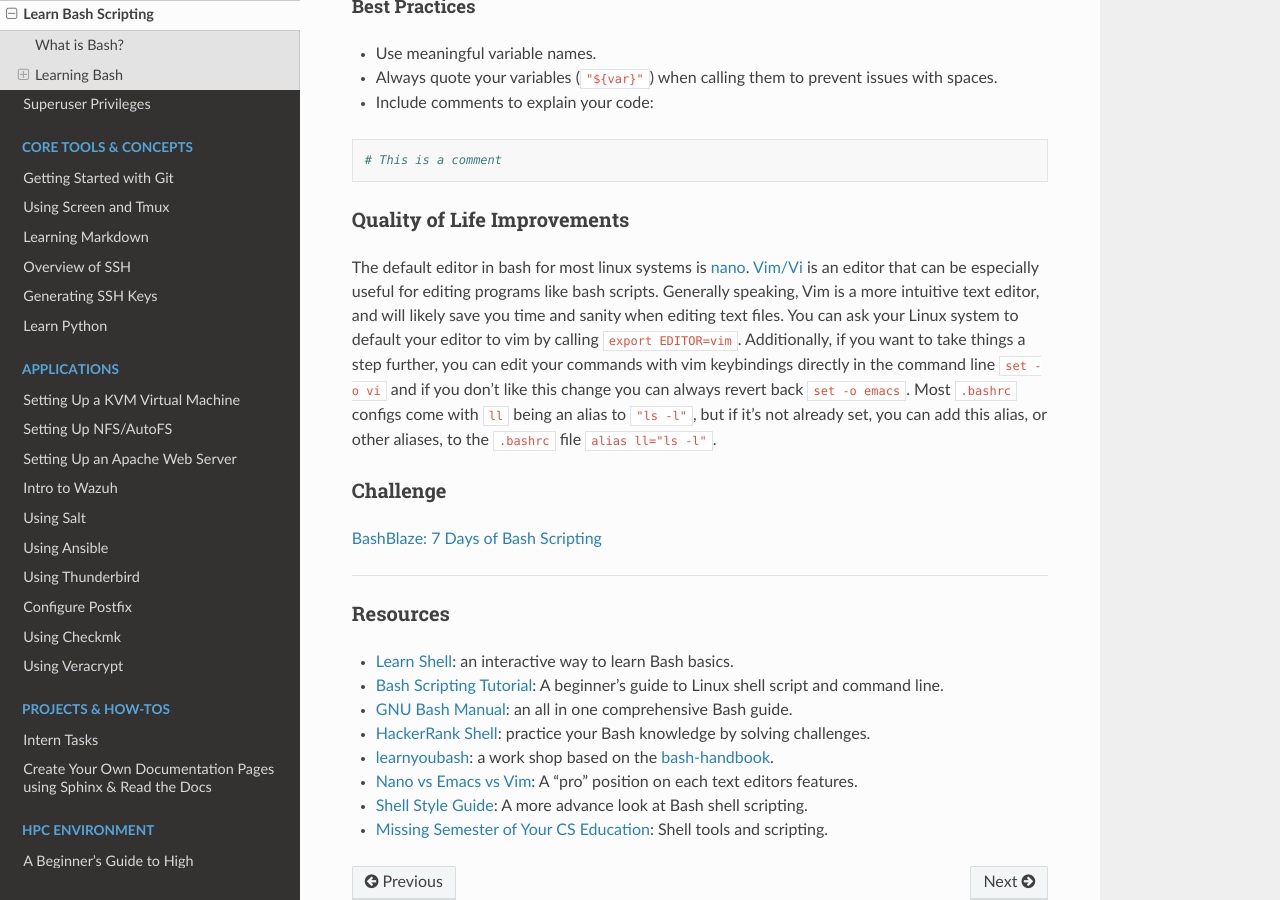
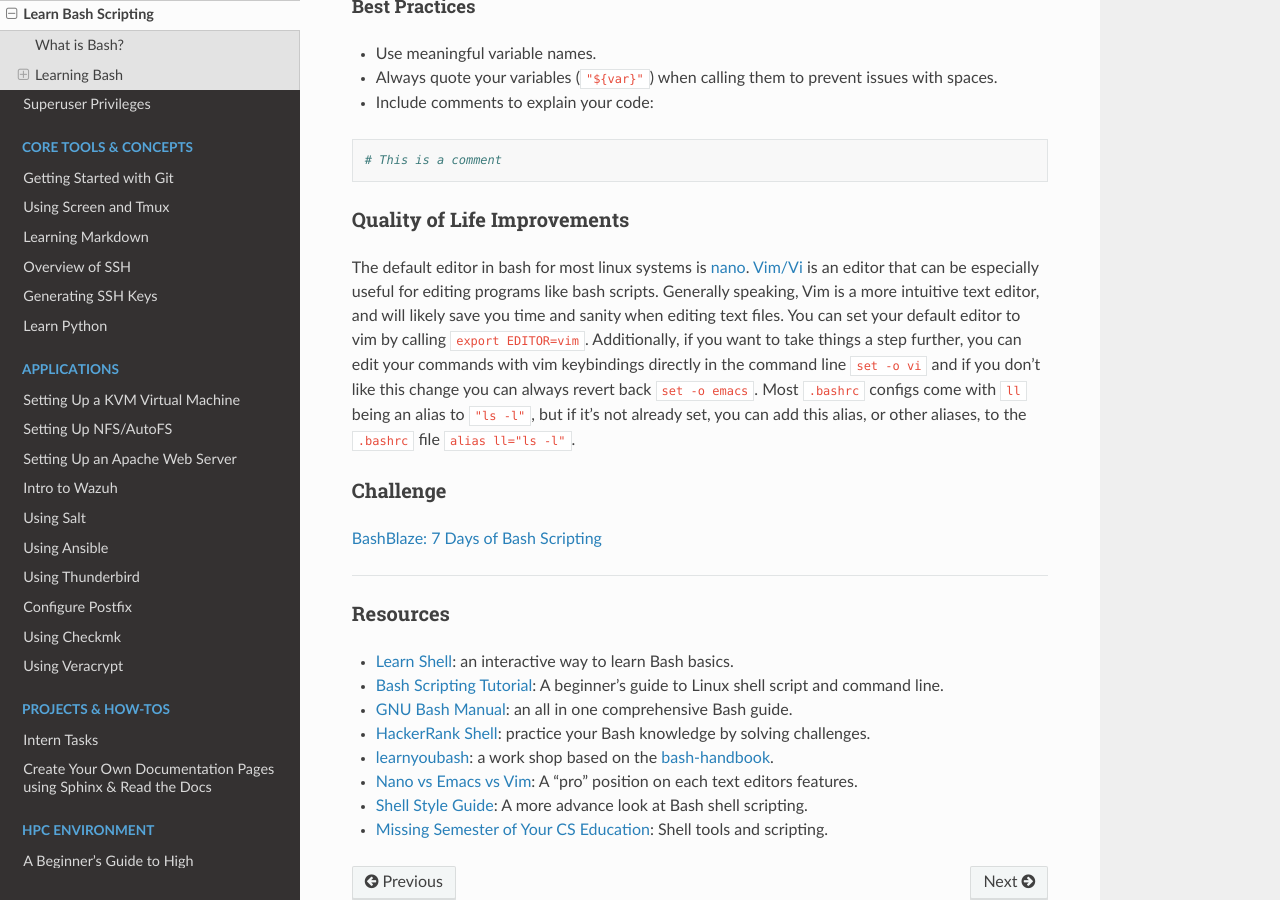
Before and after one commit to TechSquareInc/intern-playbook, a Sphinx documentation site: the page built from docs/source/getting-started/learn-bash-scripting.md, in a window 1280 px wide and 900 px high, scrolled down 2352 px. Built offline with Sphinx 7.4.7 and the Read the Docs theme 3.1.0, drawn with Linux system fonts in a browser that asks for light colours; part of the change alters nothing that is shown; some of the changed text lies outside the part shown.

Commit message:
fix typos on the bash scripting page

````diff
--- a/docs/source/getting-started/learn-bash-scripting.md
+++ b/docs/source/getting-started/learn-bash-scripting.md
@@ -12,13 +12,13 @@ Bash (Bourne Again SHell) is a command-line interpreter that executes commands f
 
 **1. Creating a Bash Script**
 
-A bash script is simply a text file with executable commands. By convention, scripts have a `.sh` extension. An basic example of a bash script would look like:
+A bash script is simply a text file with executable commands. By convention, scripts have a `.sh` extension. A basic example of a bash script would look like:
 ```bash
-#! /bin/bash
+#!/bin/bash
 echo "Hello, world!"
 ```
 - The first line `#!/bin/bash` is called a shebang. It tells the system to use Bash to execute the script.
-- The second line is a command `echo` which prints text to the screen.
+- The second line is a the `echo` command, which prints text to the screen.
 
 **2. Saving and Running the Script**
 
@@ -99,7 +99,7 @@ greet "Chloe"
 
 ### Quality of Life Improvements
 
-The default editor in bash for most linux systems is [nano](https://www.nano-editor.org/dist/v2.2/nano.html). [Vim/Vi](https://linux.die.net/man/1/vi) is an editor that can be especially useful for editing programs like bash scripts. Generally speaking, Vim is a more intuitive text editor, and will likely save you time and sanity when editing text files. You can ask your Linux system to default your editor to vim by calling `export EDITOR=vim`. Additionally, if you want to take things a step further, you can edit your commands with vim keybindings directly in the command line `set -o vi` and if you don't like this change you can always revert back `set -o emacs`. Most `.bashrc` configs come with `ll` being an alias to `"ls -l"`, but if it's not already set, you can add this alias, or other aliases, to the `.bashrc` file `alias ll="ls -l"`.
+The default editor in bash for most linux systems is [nano](https://www.nano-editor.org/dist/v2.2/nano.html). [Vim/Vi](https://linux.die.net/man/1/vi) is an editor that can be especially useful for editing programs like bash scripts. Generally speaking, Vim is a more intuitive text editor, and will likely save you time and sanity when editing text files. You can set your default editor to vim by calling `export EDITOR=vim`. Additionally, if you want to take things a step further, you can edit your commands with vim keybindings directly in the command line `set -o vi` and if you don't like this change you can always revert back `set -o emacs`. Most `.bashrc` configs come with `ll` being an alias to `"ls -l"`, but if it's not already set, you can add this alias, or other aliases, to the `.bashrc` file `alias ll="ls -l"`.
 
 ### Challenge
 [BashBlaze: 7 Days of Bash Scripting](../intern-tasks/7-days-of-bash-scripting)
````
